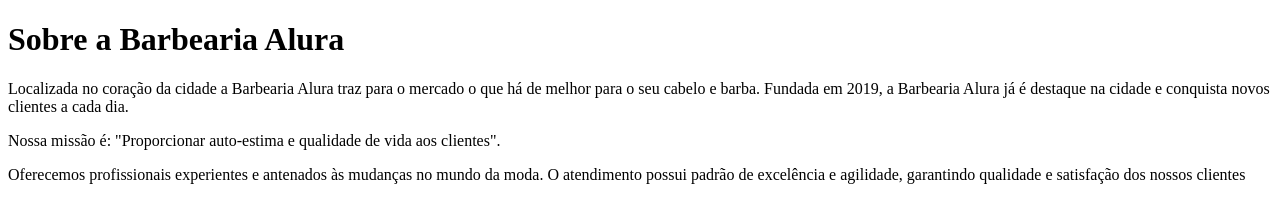
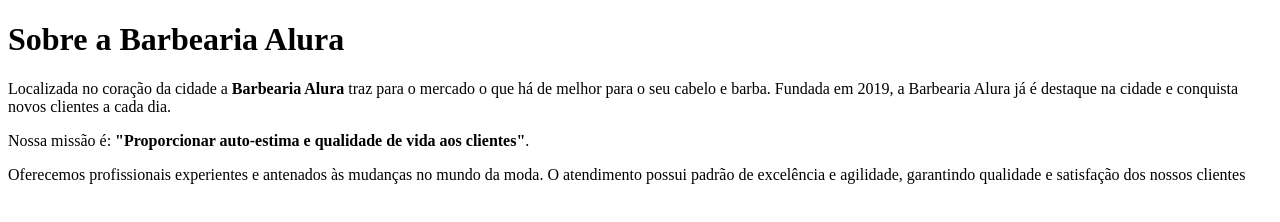
Before and after one commit to bolameiameiameia/bola-gigante, a plain HTML site: page index.html in a window 1280 px wide. Drawn offline with Linux system fonts and the light colour scheme.

Commit message:
Update index.html

```diff
--- a/index.html
+++ b/index.html
@@ -4,15 +4,17 @@
     <meta charset="UTF-8">
     <meta name="viewport" content="width=device-width, initial-scale=1.0">
     <title>Barbearia alura</title>
-
 </head>
 <body>
-    <h1>Sobre a Barbearia Alura</h1>
-    <p>Localizada no coração da cidade a Barbearia Alura traz para o mercado o que há de melhor para o seu cabelo e barba. Fundada em 2019, a Barbearia Alura já é destaque na cidade e conquista novos clientes a cada dia.
+    <h1> Sobre a Barbearia Alura </h1>
 
-<p>Nossa missão é: "Proporcionar auto-estima e qualidade de vida aos clientes".</p>
+ <p>Localizada no coração da cidade a <strong>Barbearia Alura</strong> traz para o mercado o que há de melhor para o seu cabelo e barba.
+    Fundada em 2019, a Barbearia Alura já é destaque na cidade e conquista novos clientes a cada dia.</p>
 
-<p>Oferecemos profissionais experientes e antenados às mudanças no mundo da moda. O atendimento possui padrão de excelência e agilidade, garantindo qualidade e satisfação dos nossos clientes </p>
+<p>Nossa missão é:<strong> "Proporcionar auto-estima e qualidade de vida aos clientes"</strong>.</em><p/>
+
+<p>Oferecemos profissionais experientes e antenados às mudanças no mundo da moda.
+O atendimento possui padrão de excelência e agilidade, garantindo qualidade e satisfação dos nossos clientes </p>
 
 
 </body>
```
